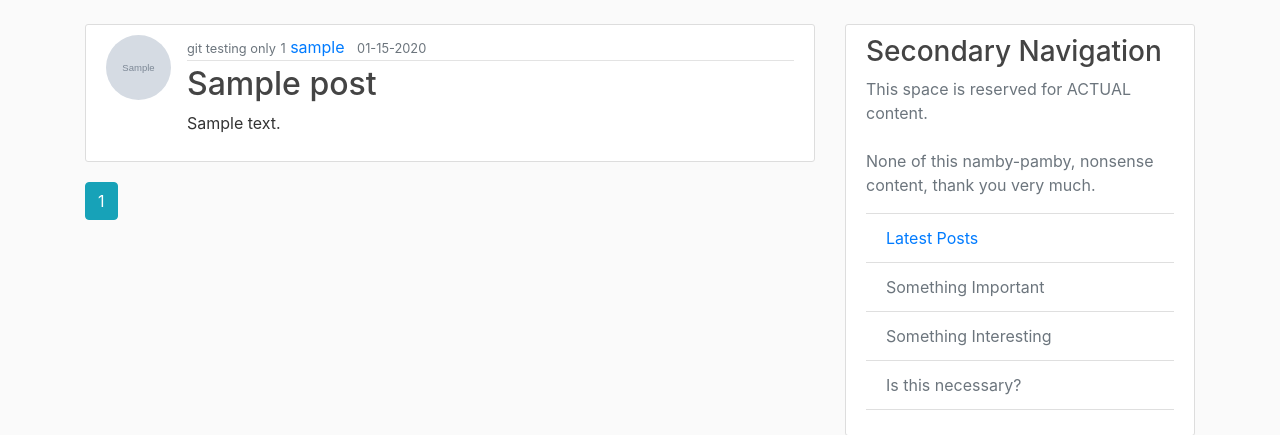
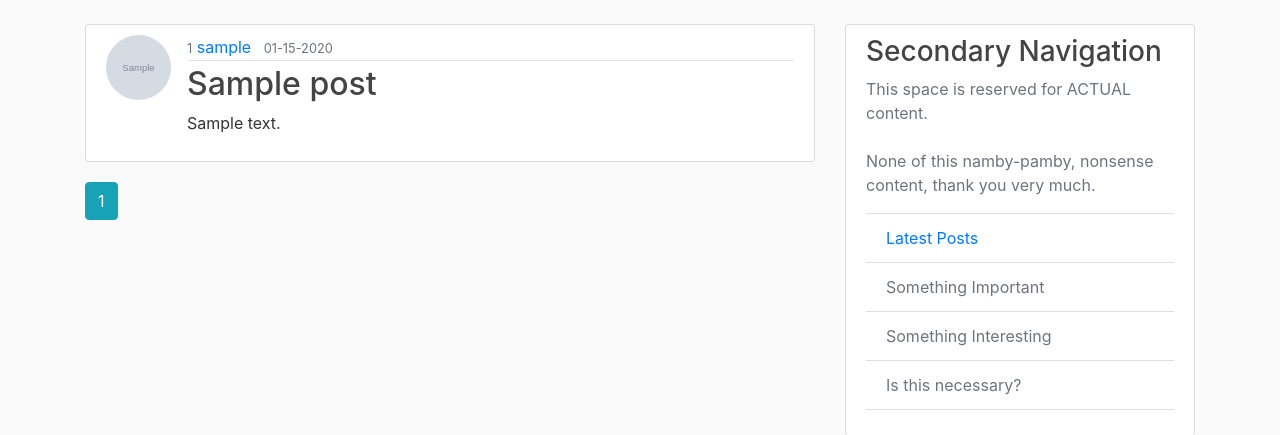
Before and after one commit to kevinhamlin/flask_project, a Flask app: page / in a window 1280 px wide. Shown: the part 56-491 px from the top of the page. Run offline with Flask 2, Linux system fonts and the light colour scheme; tables that the repository leaves empty hold one stand-in row (values such as "Sample post"); grey boxes marked "Sample" are stand-in pictures; some libraries are stand-ins or nearby versions.

Commit message:
Removed git testing framework

```diff
--- a/main/templates/home.html
+++ b/main/templates/home.html
@@ -5,7 +5,6 @@
             <img class="rounded-circle article-img" src="{{url_for('static', filename='profile_pictures/' + post.author.image_file) }}">
             <div class="media-body">
                 <div class="article-metadata">
-                    <small class="text-muted">git testing only</small>
                     <small class="text-muted">{{ post.id }}</small>
                     <a class="mr-2" href="{{ url_for('users.user_posts', username=post.author.username) }}">{{ post.author.username }}</a>
                     <small class="text-muted">{{ post.date_posted.strftime('%m-%d-%Y') }}</small>
```
